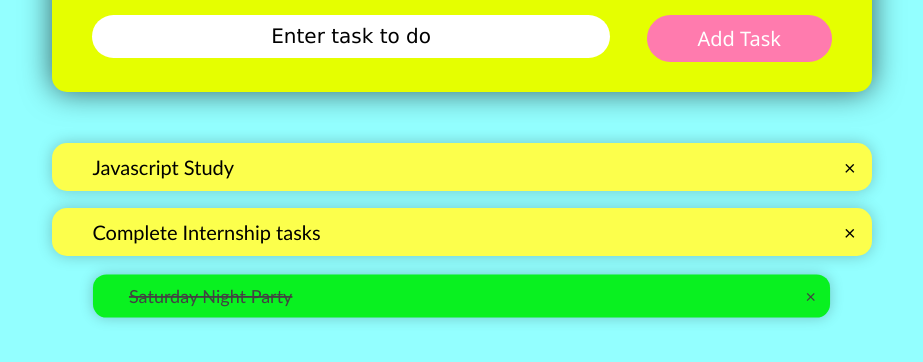
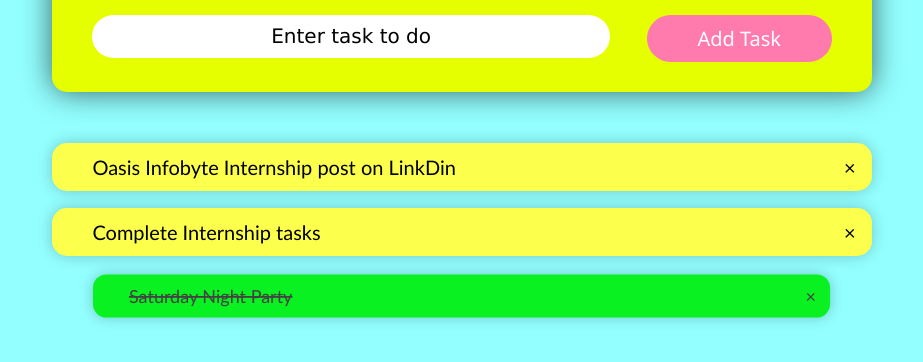
Before and after one commit to erswapmane/OIBSIB_TO-DO-LIST, a plain HTML site: page index.html in a window 1280 px wide. Shown: the part 212-574 px from the top of the page, without its empty margins (178-1101 px from the left). Drawn offline with Linux system fonts and the light colour scheme.

Commit message:
list edited

```diff
--- a/index.html
+++ b/index.html
@@ -19,7 +19,7 @@
   </div>
   <div class="container2">
     <ul id="list">
-      <li>Javascript Study</li>
+      <li>Oasis Infobyte Internship post on LinkDin</li>
       <li>Complete Internship tasks</li>
       <li class="checked">Saturday Night Party</li>
     </ul>
```
